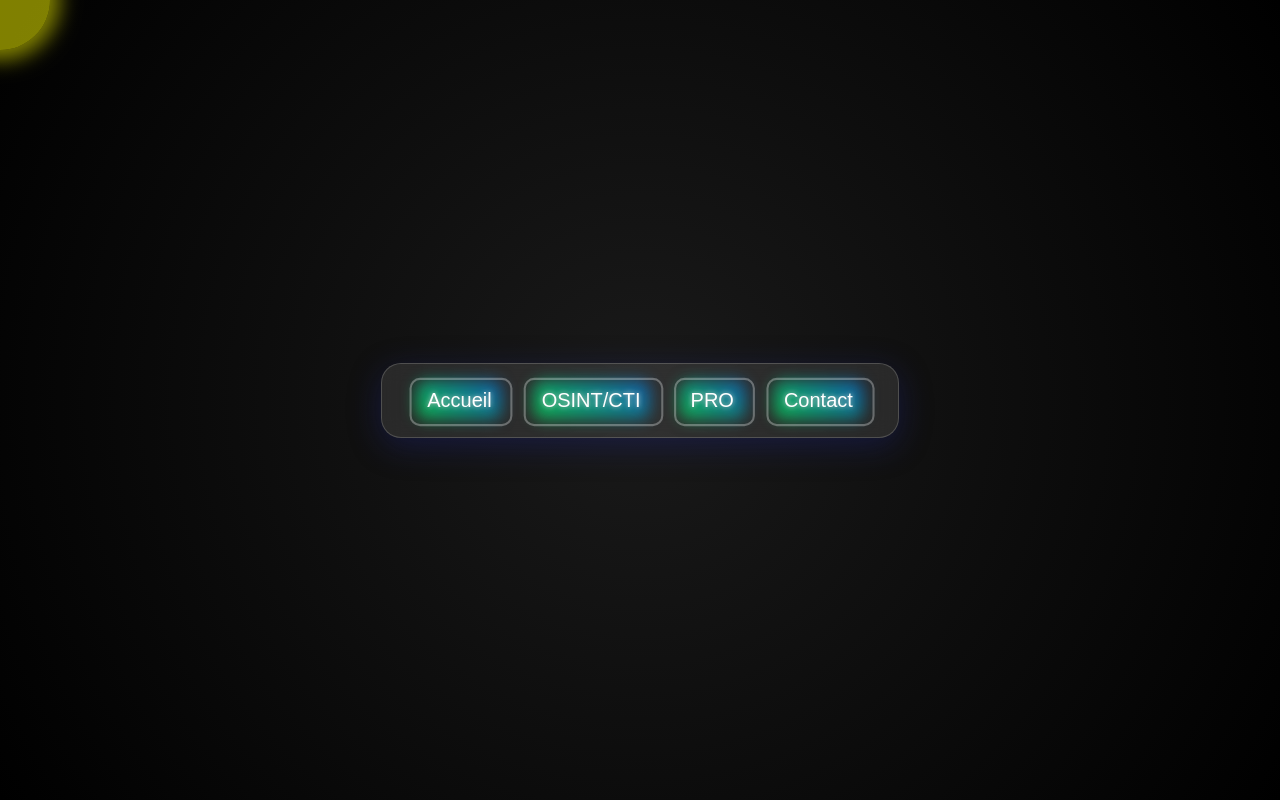
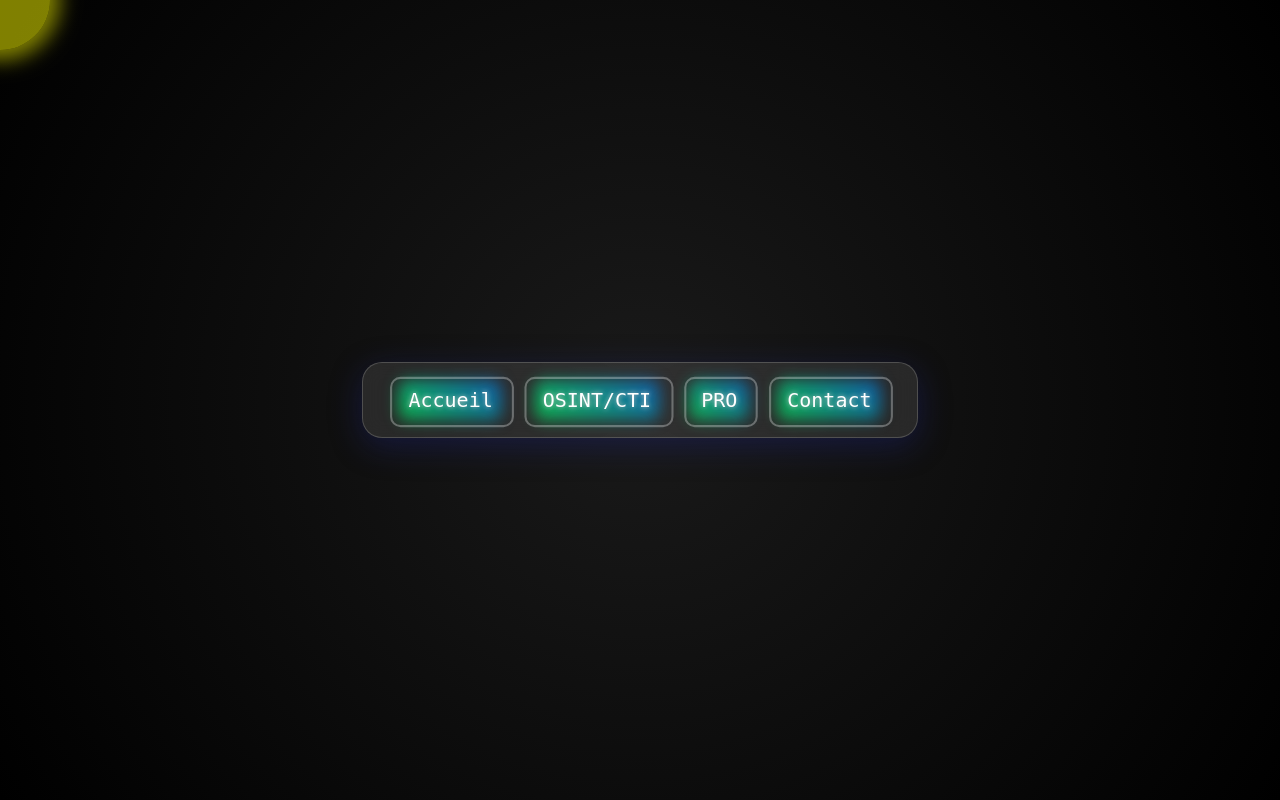
Before and after one commit to Darconex/darconex.github.io, a PHP site: page / in a window 1280 px wide. Run offline with PHP 8.4, Linux system fonts and the light colour scheme.

Commit message:
Update styles.css

```diff
--- a/styles.css
+++ b/styles.css
@@ -21,7 +21,9 @@ body {
     overflow: hidden;
     position: relative;
     cursor: none; /* Cache le curseur pour un meilleur effet */
-       text-shadow: 0 0 5px #C8C8C8;
+        text-shadow: 0 0 5px #C8C8C8;
+        color: white;
+          font: 1.3rem Inconsolata, monospace;
 }
 .light {
     position: absolute;
```
